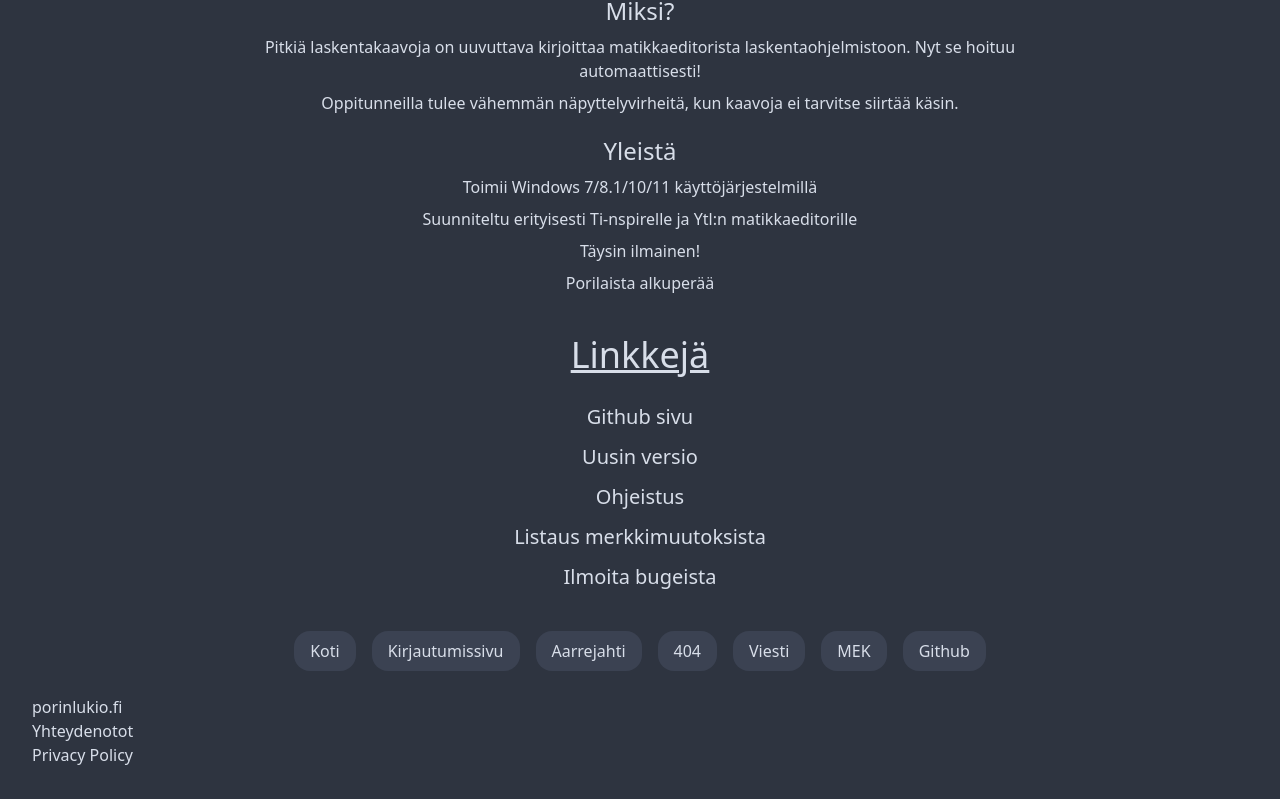
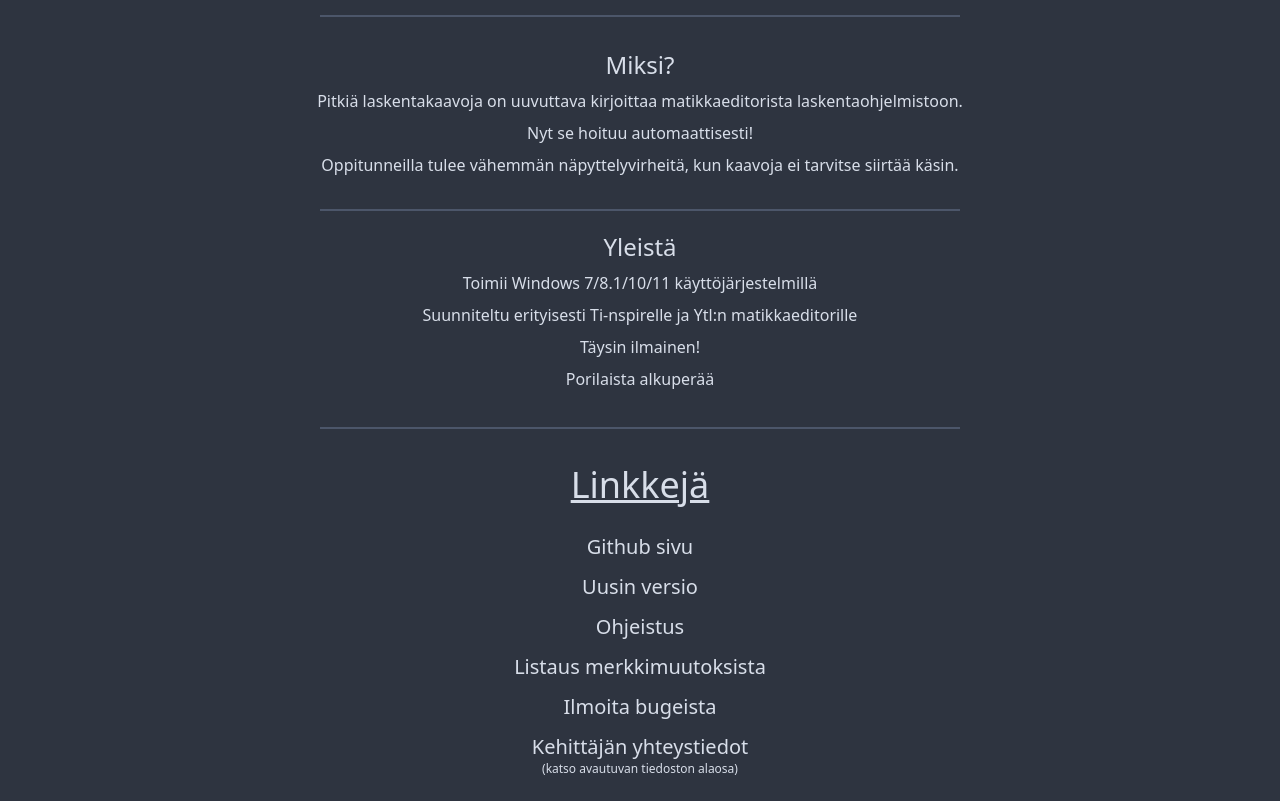
Before and after one commit to eeme1i/fish, a Next.js app: page /mek in a window 1280 px wide. Shown: the part 1059-1860 px from the top of the page. Built offline with nearby package versions, Linux system fonts and the light colour scheme; no server answers.

Commit message:
Add contact info and breakers

```diff
--- a/components/MekLinks.js
+++ b/components/MekLinks.js
@@ -42,6 +42,15 @@
         link="https://github.com/matikkaeditorinkaantaja/Matikkaeditorinkaantaja/issues"
         text="Ilmoita bugeista"
       />
+      <div className="mx-auto flex flex-col">
+        <LinkElement
+          link="https://github.com/matikkaeditorinkaantaja/Matikkaeditorinkaantaja/blob/main/README.md"
+          text="Kehittäjän yhteystiedot"
+        />
+        <span className="text-xs text-center">
+          (katso avautuvan tiedoston alaosa)
+        </span>
+      </div>
     </div>
   );
 }
--- a/pages/mek.js
+++ b/pages/mek.js
@@ -39,12 +39,22 @@
           <Row text="Matikkaeditorinkääntäjä on ohjelmisto, joka kääntää matemaattisen LaTeX-tekstin laskentaohjelmistolle sopivaan muotoon." />
           <Row text="Se on tarkoitettu lukiolaisten käyttöön ja sopii erityisen hyvin pitkään matematiikkaan ja fysiikkaan, joissa käytetään paljon pitkiä kaavoja." />
         </div>
+
         <LatexExample />
 
-        <div className="flex flex-col w-2/3 mx-auto gap-2 pb-5">
+        <div className="w-1/2 mx-auto pt-5 pb-8">
+          <Breaker />
+        </div>
+
+        <div className="flex flex-col w-2/3 mx-auto gap-2 pb-8">
           <a className="mx-auto text-2xl">Miksi?</a>
-          <Row text="Pitkiä laskentakaavoja on uuvuttava kirjoittaa matikkaeditorista laskentaohjelmistoon. Nyt se hoituu automaattisesti!" />
+          <Row text="Pitkiä laskentakaavoja on uuvuttava kirjoittaa matikkaeditorista laskentaohjelmistoon." />
+          <Row text="Nyt se hoituu automaattisesti!" />
           <Row text="Oppitunneilla tulee vähemmän näpyttelyvirheitä, kun kaavoja ei tarvitse siirtää käsin." />
+        </div>
+
+        <div className="w-1/2 mx-auto pb-5">
+          <Breaker />
         </div>
 
         <div className="flex flex-col w-2/3 mx-auto gap-2 pb-5">
@@ -55,7 +65,15 @@
           <Row text="Porilaista alkuperää" />
         </div>
       </div>
+
+      <div className="w-1/2 mx-auto py-4">
+        <Breaker />
+      </div>
+
       <MekLinks />
+      <div className="w-1/2 mx-auto pt-4 pb-8">
+        <Breaker />
+      </div>
       <Footer />
     </div>
   );
```
